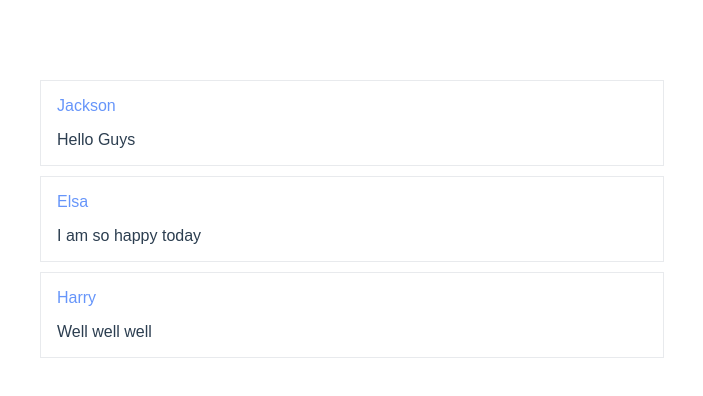
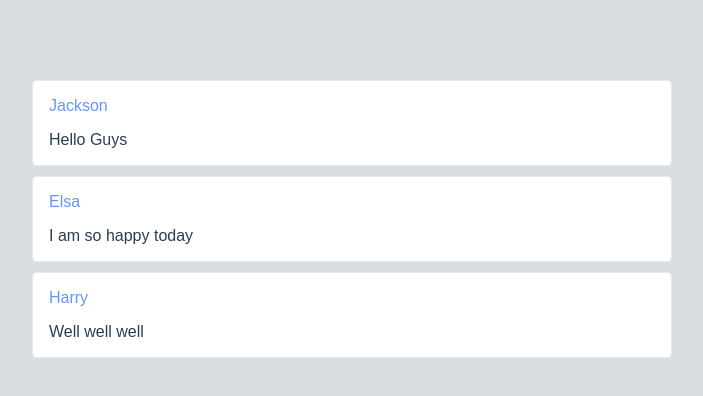
Before and after one commit to liuqidake/SocailMediaIntegration, a Vue app in the folder client/: page / in a window 1280 px wide. Shown: the top 396 px of the page, without its empty margins (288-991 px from the left). Built offline with nearby package versions, Linux system fonts and the light colour scheme.

Commit message:
add background color

```diff
--- a/client/src/App.vue
+++ b/client/src/App.vue
@@ -36,6 +36,12 @@ export default {
 </script>
 
 <style>
+html, body {
+  height: 100%;
+  margin: 0;
+  padding: 0;
+  background: #dadee3
+}
 #app {
    font-family: Arial, Helvetica, sans-serif;
   -webkit-font-smoothing: antialiased;
--- a/client/src/components/ContentItem.vue
+++ b/client/src/components/ContentItem.vue
@@ -18,7 +18,9 @@ export default {
         border:0.5px solid #e8eaed;
         margin:0em 20em ;
         padding-left:1em;
-        padding-right:1em
+        padding-right:1em;
+        background: #fff;
+        border-radius: 0.3em
     }
     #username{
         text-align:left;
```
